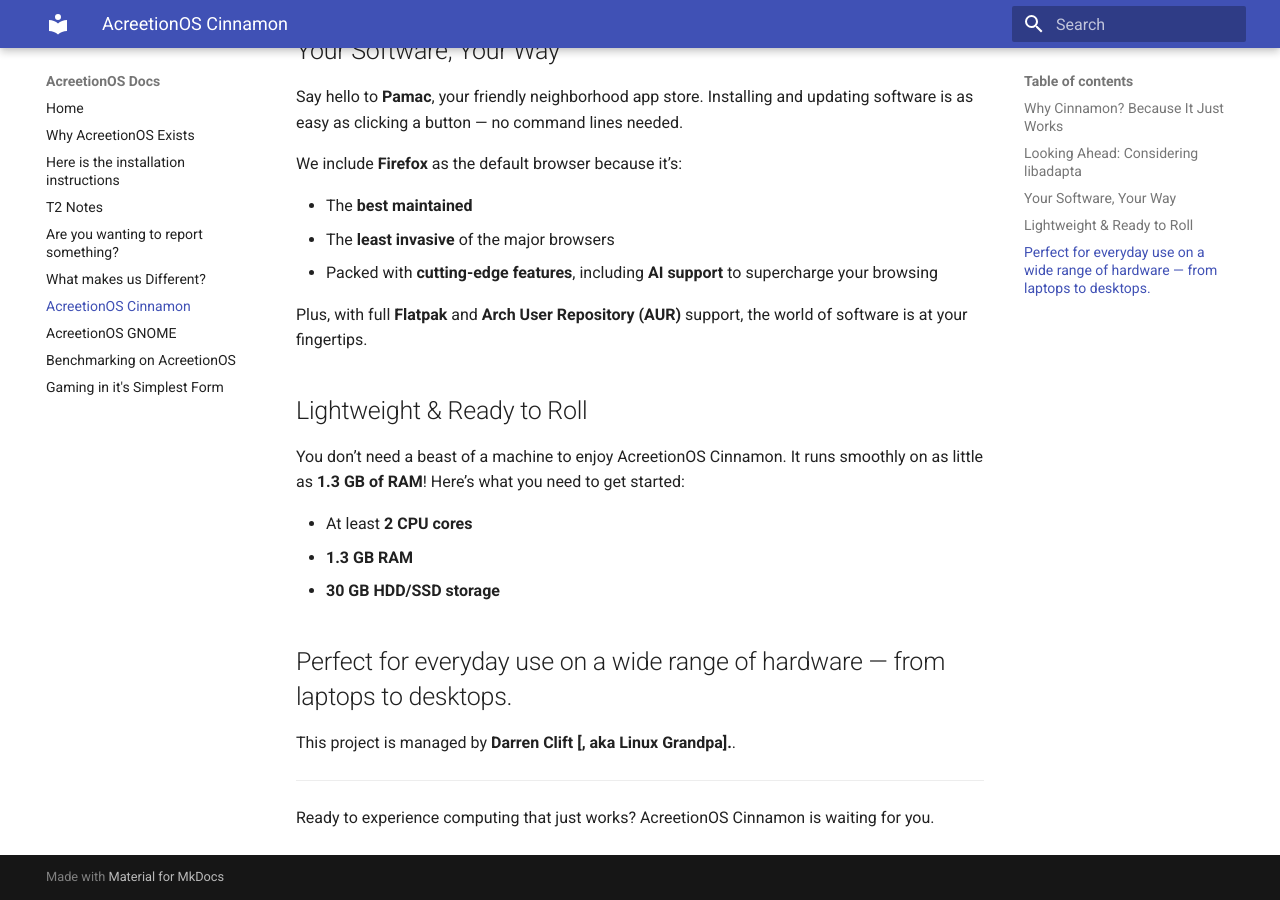
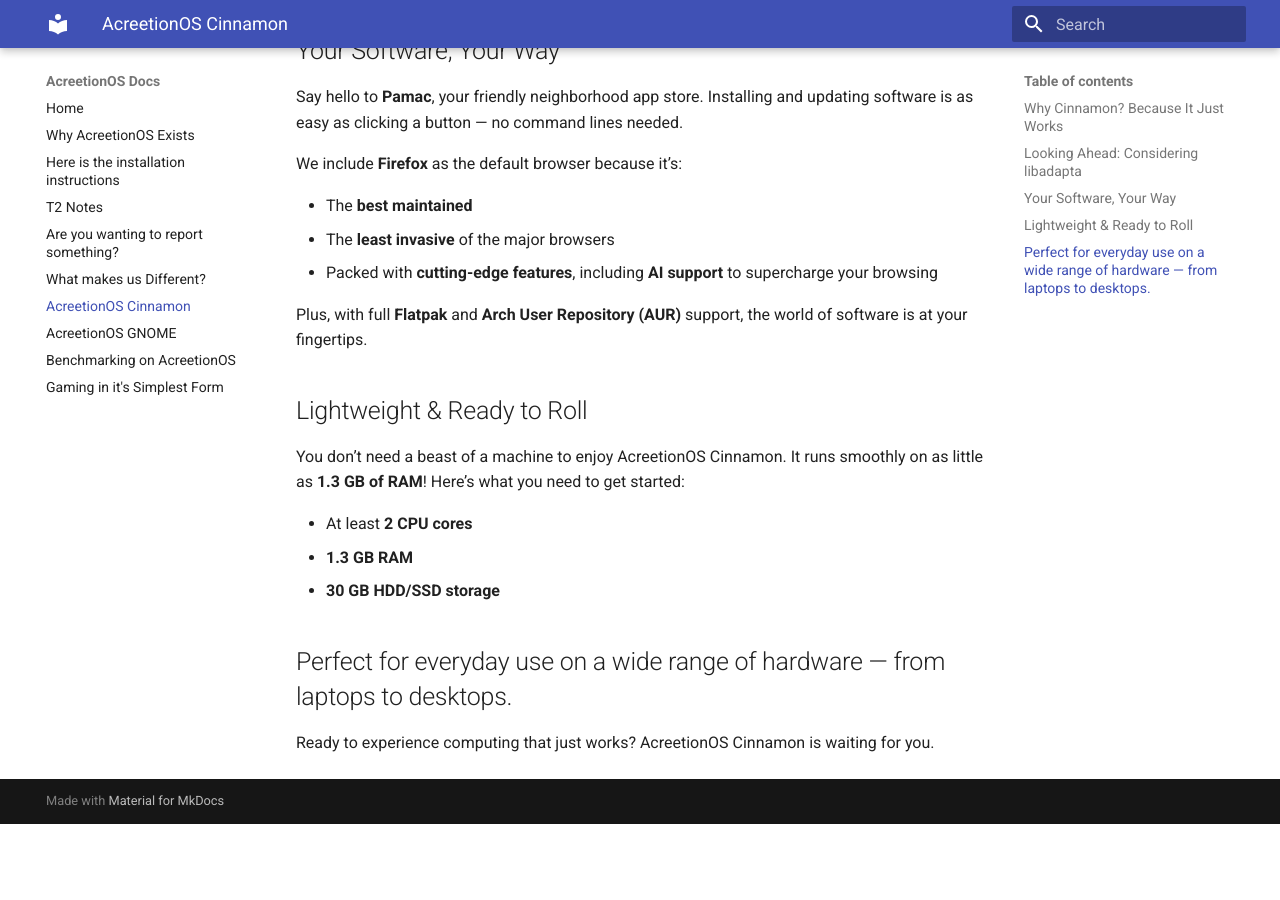
Before and after one commit to AcreetionOS-Linux/Wiki-Repository, an MkDocs documentation site: the page built from docs/AcreetionOS-Cinnamon.md, in a window 1280 px wide and 900 px high, scrolled down 666 px. Built offline with MkDocs 1.6.1 and Material for MkDocs 9.7.7, drawn with Linux system fonts in a browser that asks for light colours; after the commit the page ends 1490 px from its top, so only the background shows below that.

Commit message:
Double credited. ooops

```diff
--- a/docs/AcreetionOS-Cinnamon.md
+++ b/docs/AcreetionOS-Cinnamon.md
@@ -34,9 +34,5 @@
 
 Perfect for everyday use on a wide range of hardware — from laptops to desktops.
 ---
-This project is managed by **Darren Clift [, aka Linux Grandpa].**.
-
-
----
 
 Ready to experience computing that just works? AcreetionOS Cinnamon is waiting for you.
```
